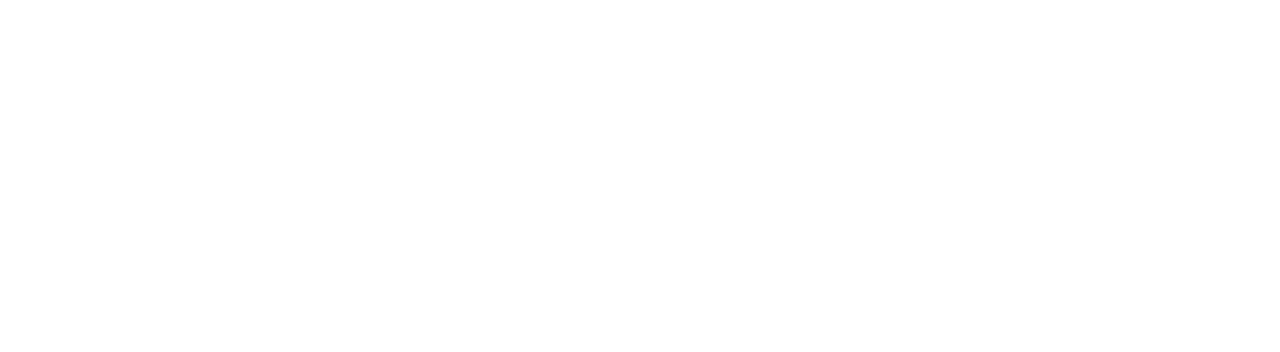
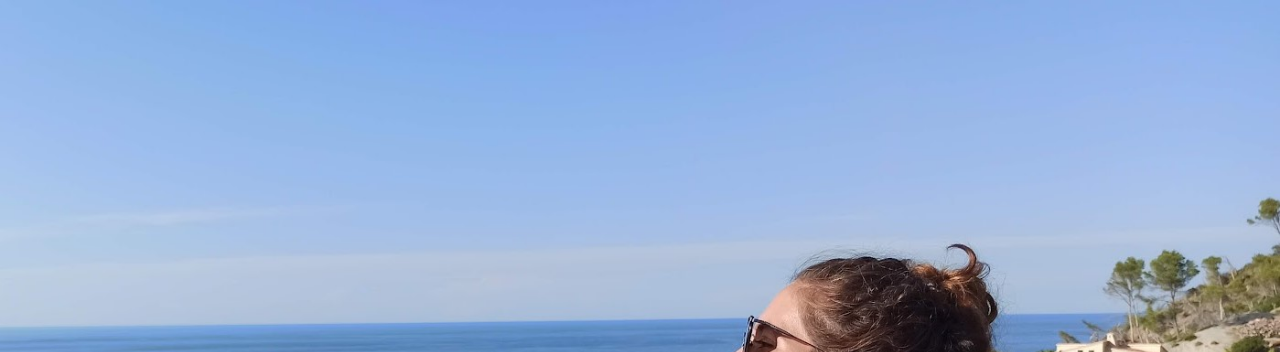
Before and after one commit to polmourelle/SARA30, a plain HTML site: page inici.html in a window 1280 px wide. Shown: the top 352 px of the page. Drawn offline with Linux system fonts and the light colour scheme.

Commit message:
Update inici.html

```diff
--- a/inici.html
+++ b/inici.html
@@ -15,7 +15,7 @@
       flex-direction: column;
       justify-content: center;
       align-items: center;
-      background: url('mllk.jpg') no-repeat center center fixed;
+      background: url('imatges/mllk.jpg') no-repeat center center fixed;
       background-size: cover;
     }
 
```
